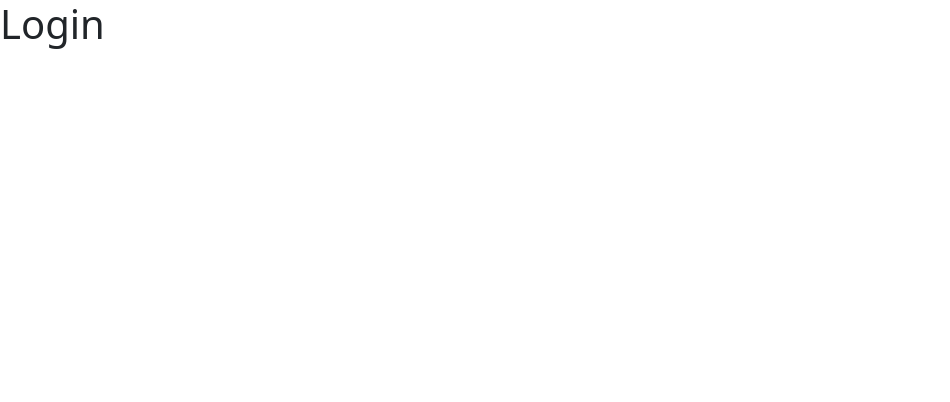
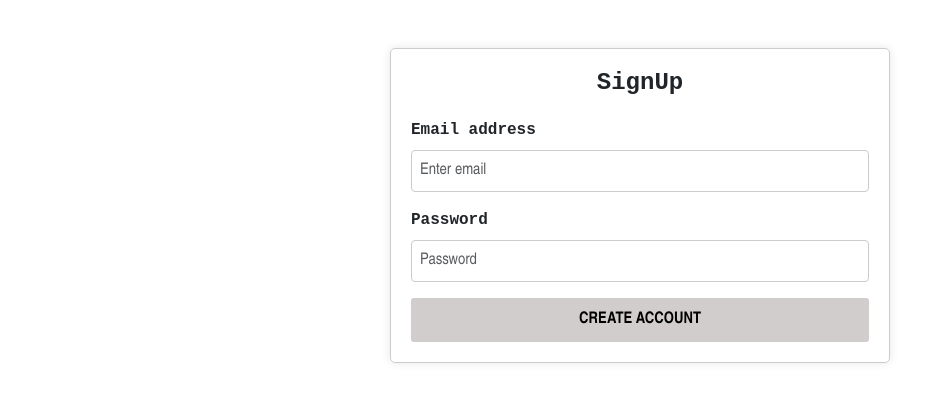
Before and after one commit to saurabh-r1/expense_tracker, a React (Create React App) app: page / in a window 1280 px wide. Shown: the top 402 px of the page, without its empty margins (0-950 px from the left). Built offline with nearby package versions, Linux system fonts and the light colour scheme.

Commit message:
Creating Signup Screen

```diff
--- /dev/null
+++ b/src/components/Login/Login.css
@@ -0,0 +1,52 @@
+.container {
+    font-family: Georgia, 'Times New Roman', Times, serif;
+}
+
+.login-container {
+    font-family: 'Arial Narrow';
+    width: 500px;
+    margin: 0 auto;
+    padding: 20px;
+    border: 1px solid #ccc;
+    border-radius: 5px;
+    box-shadow: 0 0 10px rgba(0, 0, 0, 0.1);
+}
+
+.login-header {
+    font-family: 'Courier New', Courier, monospace;
+    font-size: 24px;
+    font-weight: bold;
+    margin-bottom: 20px;
+    text-align: center;
+}
+
+.login-container form label {
+    font-family: 'Courier New', Courier, monospace;
+    font-weight: bold;
+}
+
+.login-container form input[type="email"],
+.login-container form input[type="password"] {
+    width: 100%;
+    padding: 8px;
+    margin-bottom: 15px;
+    border: 1px solid #ccc;
+    border-radius: 4px;
+}
+
+
+.login-container form button[type="submit"] {
+    background-color: #ada5a58c;
+    font-weight: bold;
+    color: black;
+    border: none;
+    padding: 10px 20px;
+    border-radius: 3px;
+    cursor: pointer;
+    width: 100%;
+}
+
+.login-container form button[type="submit"]:hover {
+    background-color: #212521;
+    color: #fff;
+}
--- a/src/components/Login/Login.js
+++ b/src/components/Login/Login.js
@@ -1,12 +1,52 @@
-import React from 'react'
+import React, { useRef } from 'react';
+import { Form, Button, Container } from 'react-bootstrap';
+import axios from 'axios';
+import './Login.css';
 
 const Login = () => {
+  const emailInputRef = useRef();
+  const passwordInputRef = useRef();
+
+  const submitHandler = async (event) => {
+    event.preventDefault();
+
+    const enteredEmail = emailInputRef.current.value;
+    const enteredPassword = passwordInputRef.current.value;
+
+    try {
+      await axios.post('https://identitytoolkit.googleapis.com/v1/accounts:signUp?key=AIzaSyBq19knWGgaE6RYM_LTx_TcdzssH1Ks7OE', {
+        email: enteredEmail,
+        password: enteredPassword,
+        returnSecureToken: true,
+      });
+
+    } catch (error) {
+      alert(error.message);
+    }
+  };
+
   return (
-    <>
-    <h1>Login</h1>
+    <Container className="mt-5">
+      <div className="login-container">
+        <h1 className="login-header">SignUp</h1>
+        <Form onSubmit={submitHandler}>
+          <Form.Group className="mb-3" controlId="formBasicEmail">
+            <Form.Label>Email address</Form.Label>
+            <Form.Control type="email" placeholder="Enter email" required ref={emailInputRef} />
+          </Form.Group>
 
-    </>
-  )
-}
+          <Form.Group className="mb-3" controlId="formBasicPassword">
+            <Form.Label>Password</Form.Label>
+            <Form.Control type="password" placeholder="Password" required ref={passwordInputRef} />
+          </Form.Group>
+
+          <Button variant="primary" type="submit">
+            CREATE ACCOUNT
+          </Button>
+        </Form>
+      </div>
+    </Container>
+  );
+};
 
 export default Login;
--- a/src/index.css
+++ /dev/null
@@ -1,13 +0,0 @@
-body {
-  margin: 0;
-  font-family: -apple-system, BlinkMacSystemFont, 'Segoe UI', 'Roboto', 'Oxygen',
-    'Ubuntu', 'Cantarell', 'Fira Sans', 'Droid Sans', 'Helvetica Neue',
-    sans-serif;
-  -webkit-font-smoothing: antialiased;
-  -moz-osx-font-smoothing: grayscale;
-}
-
-code {
-  font-family: source-code-pro, Menlo, Monaco, Consolas, 'Courier New',
-    monospace;
-}
--- a/src/index.js
+++ b/src/index.js
@@ -1,6 +1,5 @@
 import React from 'react';
 import ReactDOM from 'react-dom/client';
-import './index.css';
 import App from './App';
 import 'bootstrap/dist/css/bootstrap.min.css';
 
```
Also changed, not shown: src/App.js (+4 -5 lines), src/components/Login/SignUp.js (deleted, +0 -8 lines).
